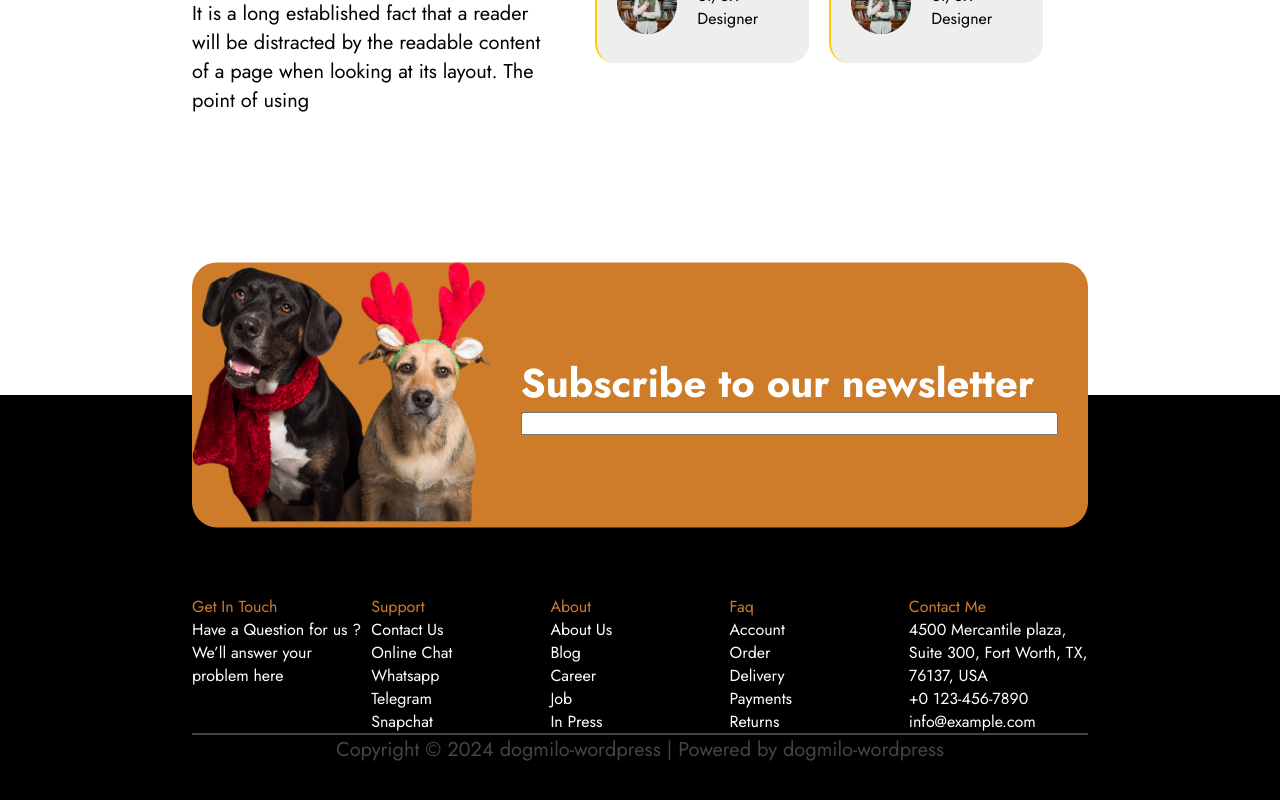
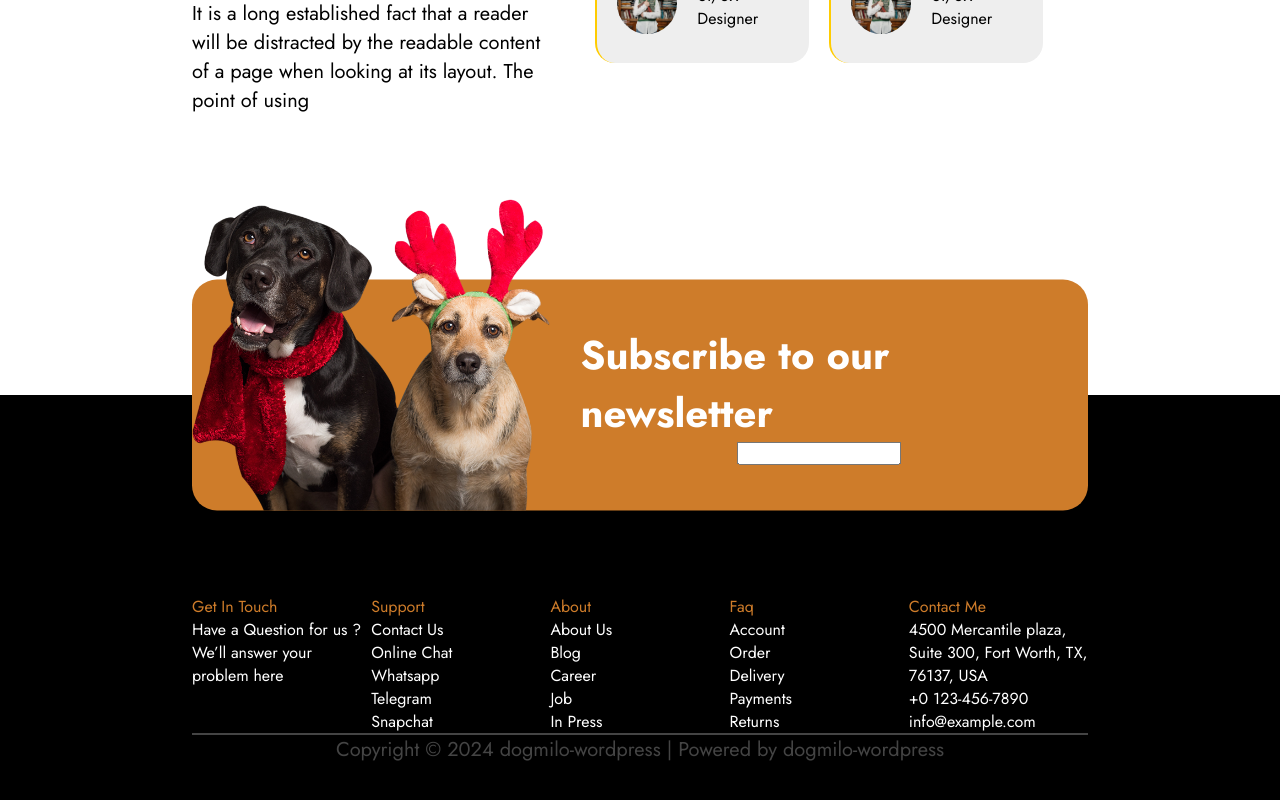
Before and after one commit to FraCuboni/proj-html-vuejs, a Vue app: page / in a window 1280 px wide. Shown: the part 3073-3873 px from the top of the page. Built offline with nearby package versions, Linux system fonts and the light colour scheme.

Commit message:
fix footer

```diff
--- a/src/components/AppFooter.vue
+++ b/src/components/AppFooter.vue
@@ -138,6 +138,7 @@ section{
 .container.orange{
   background-color: $orange;
   min-height: 30px;
+  max-height: 300px;
   position: absolute;
   transform: translate(-50%, -50%);
   top: 0;
@@ -148,12 +149,19 @@ section{
   align-items: center;
 
   .img-box{
-    width: calc(100% / 3);
+    width: calc((100% / 5) * 2 );
+
+
+    img{
+      display: block;
+      margin-top: -80px;
+    }
   }
   .input-box{
-    width: calc((100% / 3) * 2 );
+    width: calc((100% / 5) * 3 );
     display: flex;
     flex-direction: column;
+    align-items: center;
     padding: 30px;
   }
 }
```
